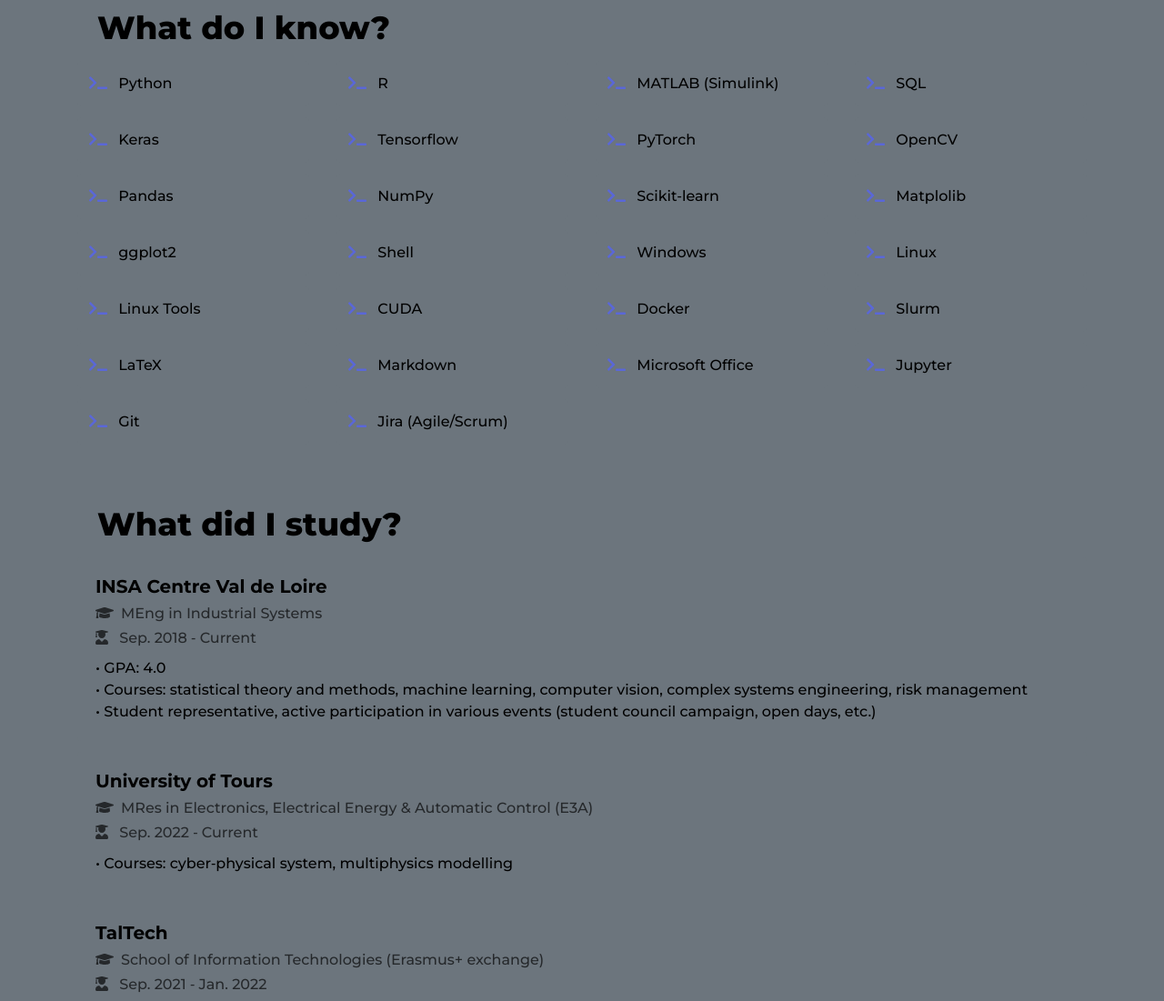
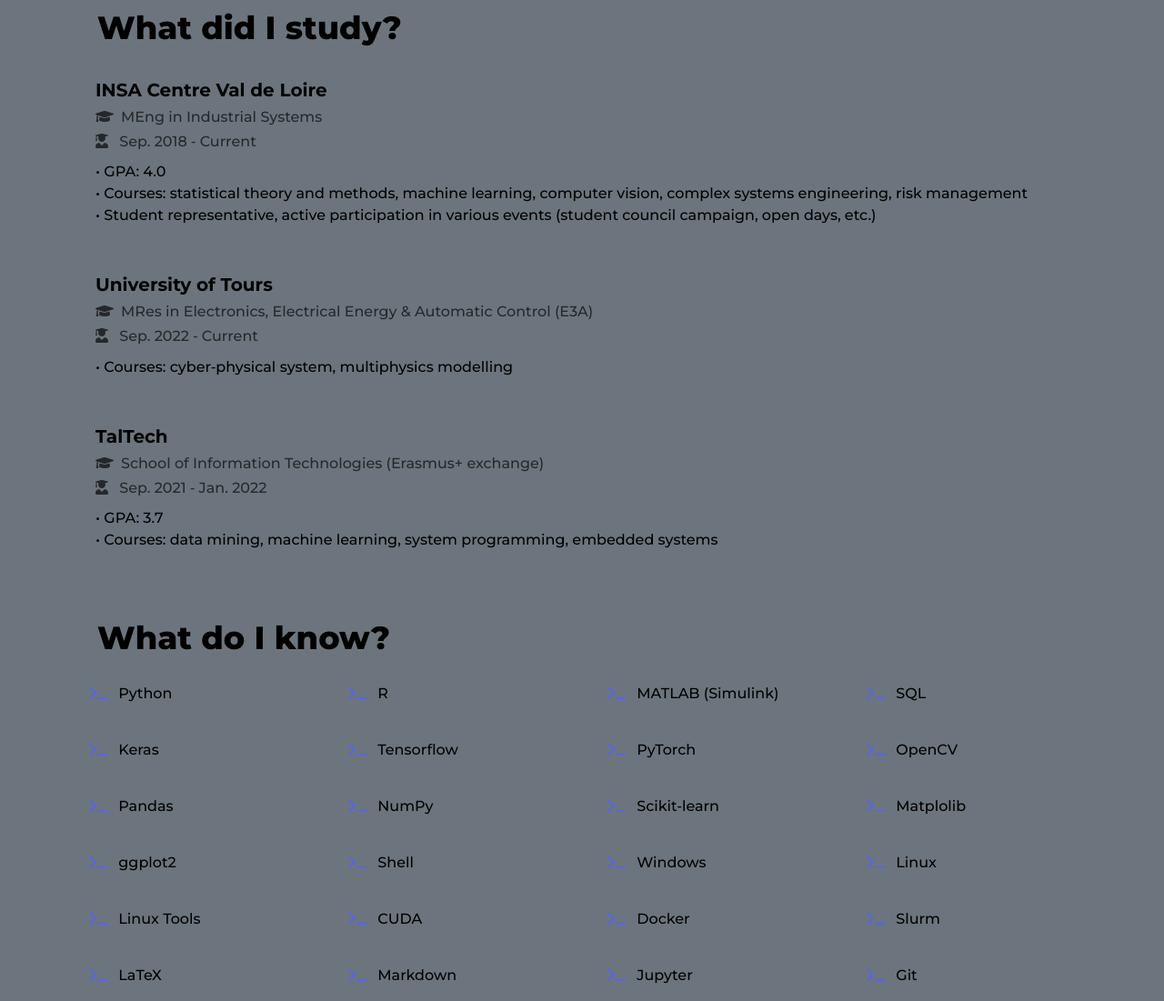
Before and after one commit to lhunout/lhunout.github.io, a Gatsby site: page / in a window 1280 px wide. Shown: the part 1395-2496 px from the top of the page at 91% size. Built offline with nearby package versions, Linux system fonts and the light colour scheme; Gatsby itself is replaced by a stand-in of ours.

Commit message:
content changes

```diff
--- a/src/components/landing/content.js
+++ b/src/components/landing/content.js
@@ -102,32 +102,6 @@ export default class Content extends Component {
                 </div>
                 {/* - Job subsection */}
 
-                {/* + Technologies subsection */}
-                <div className="subsection">
-                  <h2 className="mt-5">
-                    <span className="dot"></span>What do I{" "}
-                    <span className="word">know</span>?
-                  </h2>
-                  <div className="row">
-                    {data.allLanguagesJson.edges.map(({ node }, index) => (
-                      <div className="col-lg-3 col-md-4 col-sm-6" key={index}>
-                        <div className="card">
-                          <div className="card-text">
-                            <div className="card-item">
-                              <FontAwesomeIcon
-                                icon={faTerminal}
-                                className="mr-2 item-icon"
-                              />{" "}
-                              {node.language}
-                            </div>
-                          </div>
-                        </div>
-                      </div>
-                    ))}
-                  </div>
-                </div>
-                {/* - Technologies subsection */}
-
                 {/* + School subsection */}
                 <div className="subsection">
                   <h2 className="mt-5">
@@ -220,8 +194,34 @@ export default class Content extends Component {
                 </div>
                 {/* - School subsection */}
 
+                {/* + Technologies subsection */}
+                <div className="subsection">
+                  <h2 className="mt-5">
+                    <span className="dot"></span>What do I{" "}
+                    <span className="word">know</span>?
+                  </h2>
+                  <div className="row">
+                    {data.allLanguagesJson.edges.map(({ node }, index) => (
+                      <div className="col-lg-3 col-md-4 col-sm-6" key={index}>
+                        <div className="card">
+                          <div className="card-text">
+                            <div className="card-item">
+                              <FontAwesomeIcon
+                                icon={faTerminal}
+                                className="mr-2 item-icon"
+                              />{" "}
+                              {node.language}
+                            </div>
+                          </div>
+                        </div>
+                      </div>
+                    ))}
+                  </div>
+                </div>
+                {/* - Technologies subsection */}
+
                 {/* + Projects subsection */}
-                <div className="subsection">
+                {/* <div className="subsection">
                   <h2 className="mt-5">
                     <span className="dot"></span>What have I{" "}
                     <span className="word">experimented with</span>?
@@ -257,7 +257,7 @@ export default class Content extends Component {
                       </div>
                     ))}
                   </div>
-                </div>
+                </div> */}
               </div>
               {/* - Projects subsection */}
             </section>
--- a/src/data/languages.json
+++ b/src/data/languages.json
@@ -66,15 +66,9 @@
     "language": "Markdown"
   },
   {
-    "language": "Microsoft Office"
-  },
-  {
     "language": "Jupyter"
   },
   {
     "language": "Git"
-  },
-  {
-    "language": "Jira (Agile/Scrum)"
   }
 ]
```
Also changed, not shown: src/pages/contact.js (+1 -17 lines), static/test/test.txt (added, +1 -0 lines), README.md (deleted), 2 other files.
